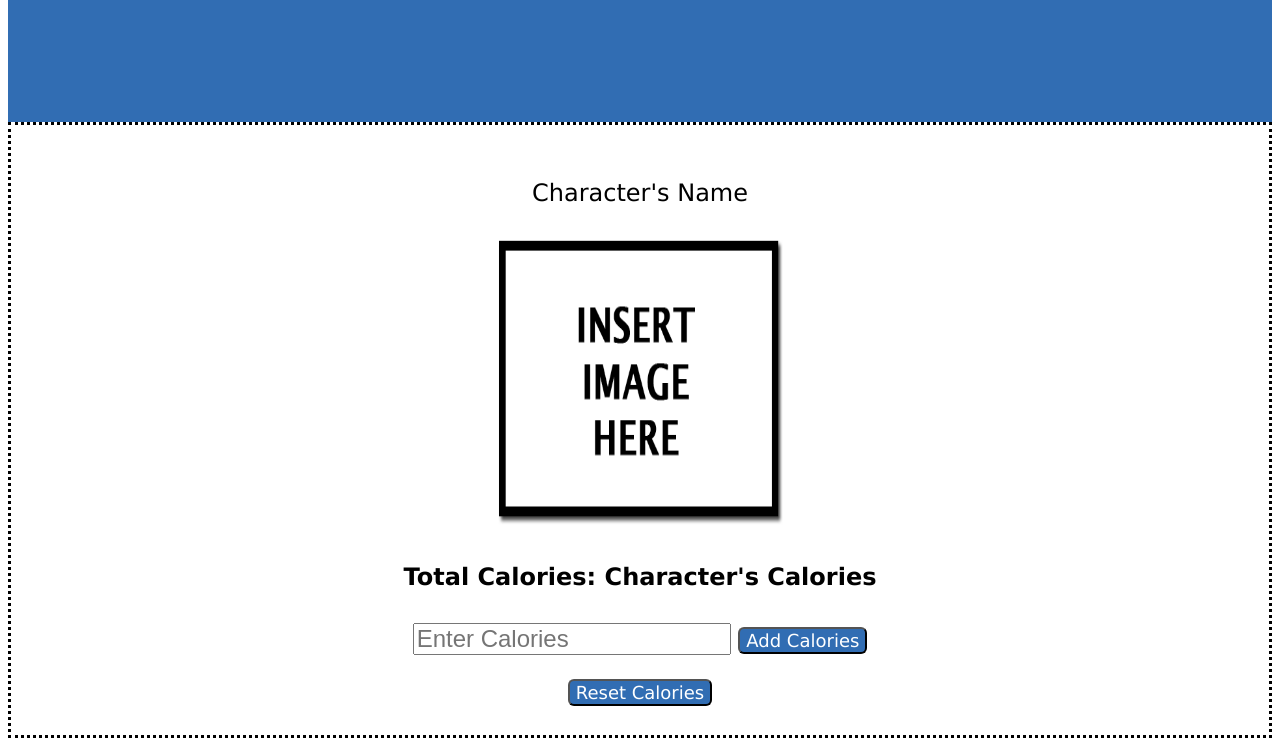
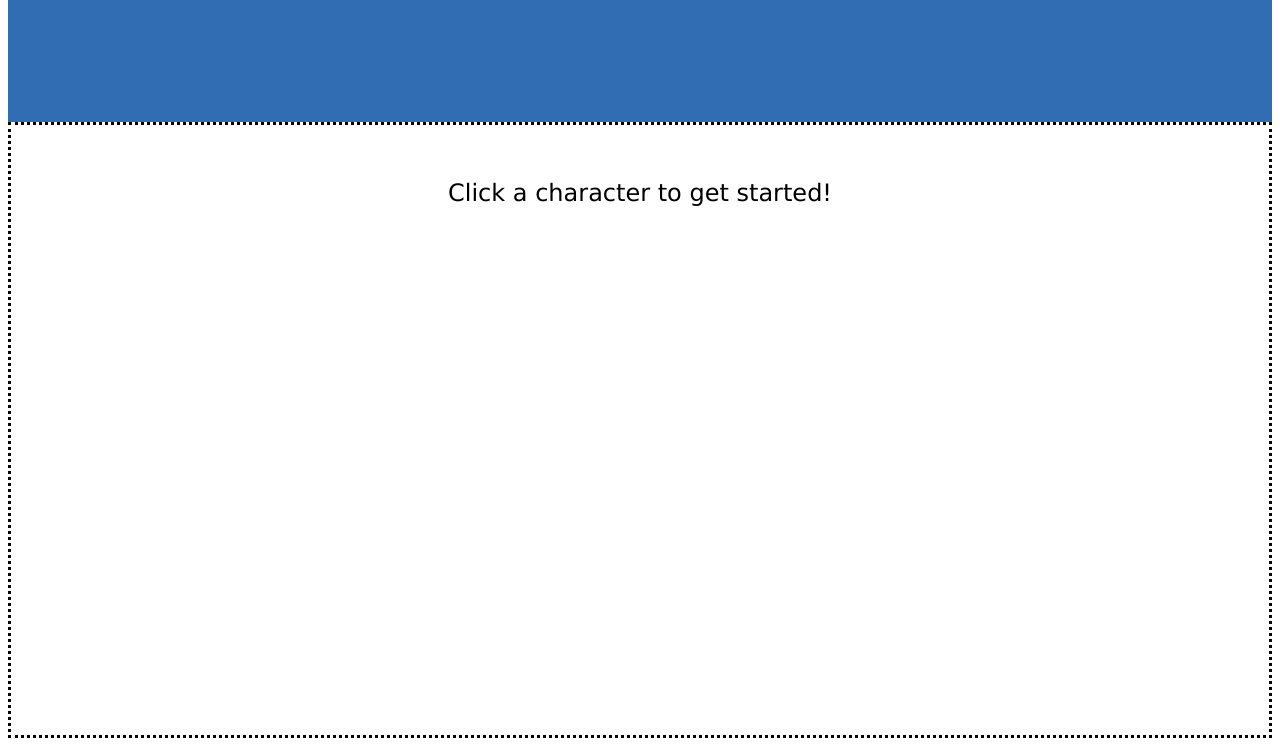
Before and after one commit to learn-co-students/module-3-code-challenge-round-1-yale-web-yss-052520-flatacalories-1594823501, a plain HTML site: page index.html in a window 1280 px wide. Shown: the part 230-976 px from the top of the page. Drawn offline with Linux system fonts and the light colour scheme; no server answers.

Commit message:
core deliverables, and the welcome page instead of a blank character

```diff
--- a/index.html
+++ b/index.html
@@ -14,15 +14,7 @@
 
         <div class = "characterInfo">
             <div id="detailed-info">
-                <p id="name">Character's Name</p>
-                <img id="image" src="assets/dummy.gif"><!-- display character image here -->
-                <h4>Total Calories: <span id="calories">Character's Calories</span> </h4>
-                <form id="calories-form">
-                    <input type="hidden" value="Character's id" id="characterId"/> <!-- Assign character id as a value here -->
-                    <input type="text" placeholder="Enter Calories"/>
-                    <input type="submit" value="Add Calories"/>
-                </form>
-                <button id="reset-btn">Reset Calories</button>
+                <p>Click a character to get started!</p>
             </div>
         </div>
         <script src="src/index.js"></script>
--- a/src/index.js
+++ b/src/index.js
@@ -69,6 +69,7 @@ function showCharacter(character){
 
     calorieForm.append(newCalories, submitBtn)
 
+
     detailedInfo.append(characterName, characterImg, calorieCount, calorieForm)
 
 
```
